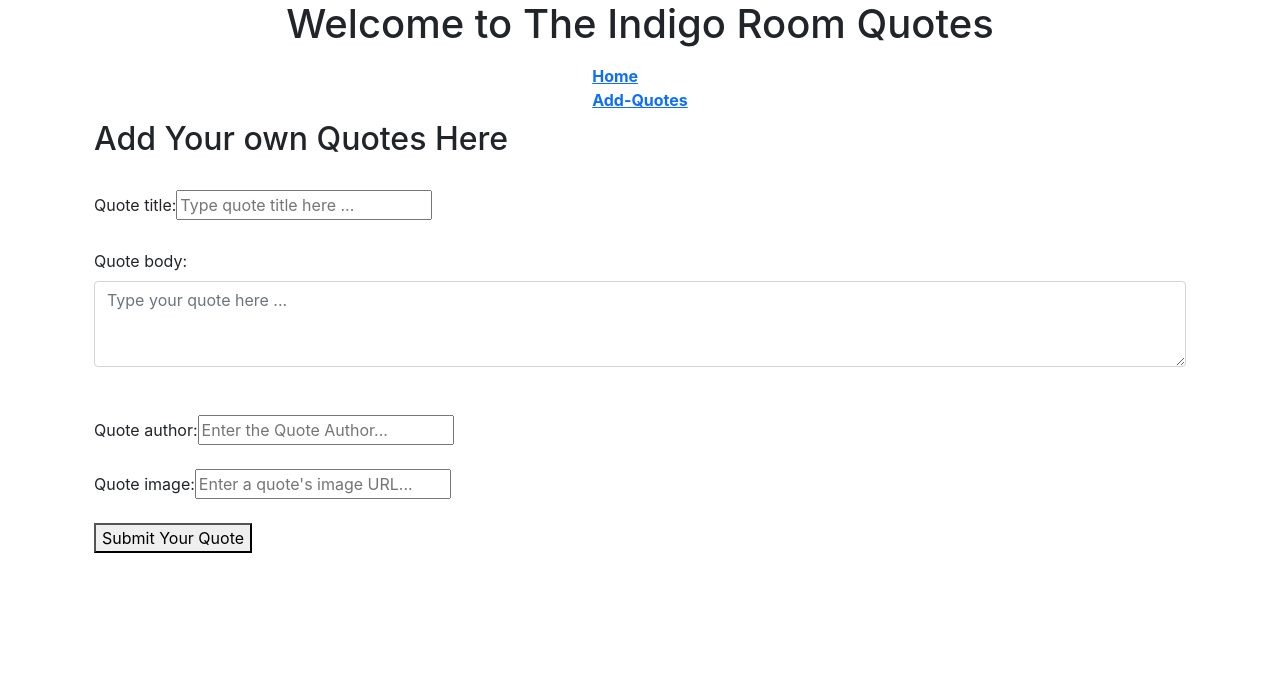
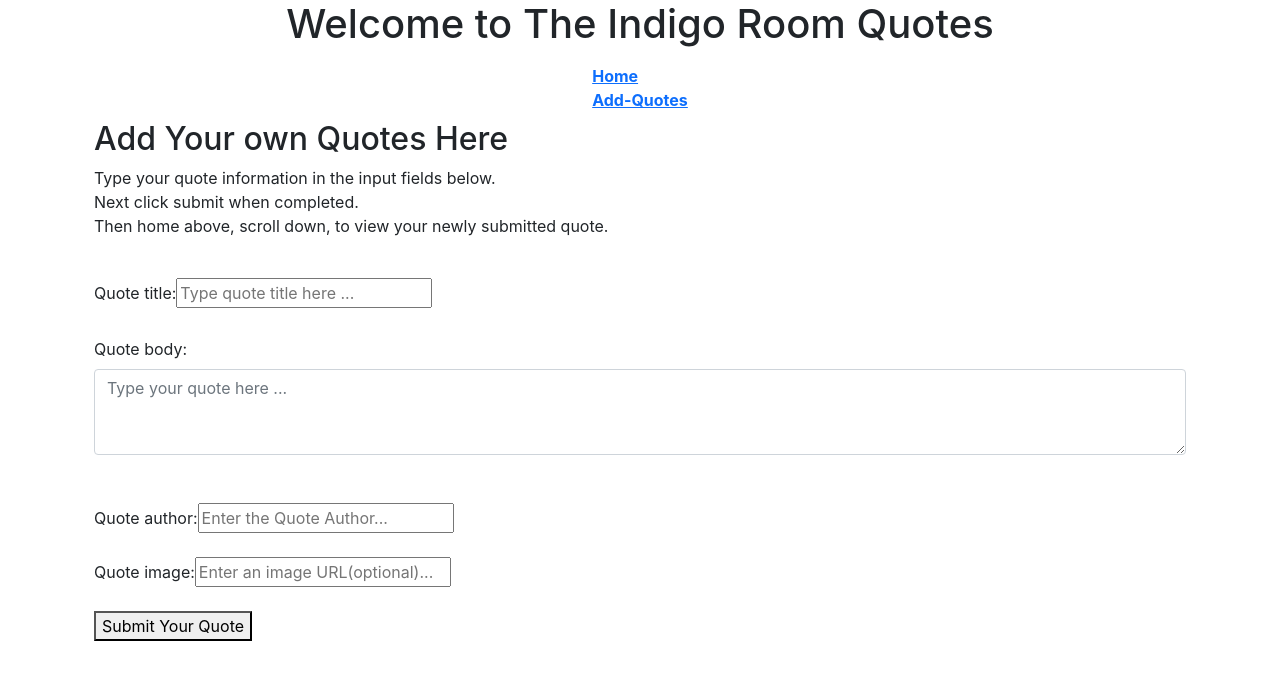
Before and after one commit to Sharon-SydneyJ/the-inidigo-room-quotes, a React (Create React App) app: page /postquotes in a window 1280 px wide. Shown: the top 680 px of the page. Built offline with nearby package versions, Linux system fonts and the light colour scheme.

Commit message:
update submit instructions

```diff
--- a/src/Components/PostQuotes.js
+++ b/src/Components/PostQuotes.js
@@ -22,6 +22,7 @@ const PostQuotes = () => {
         }).then(() => {
             console.log('new quote posted');
             setIsLoading(false);
+
         })
 
     }
@@ -29,6 +30,9 @@ const PostQuotes = () => {
     return (
         <div className="post-quotes">
             <h2>Add Your own Quotes Here</h2>
+            <p>Type your quote information in the input fields below. <br />
+            Next click submit when completed. <br />
+            Then home above, scroll down, to view your newly submitted quote. </p>
             <br />
 
             <form onSubmit={ handleSubmit }>
@@ -67,7 +71,7 @@ const PostQuotes = () => {
                  <label> Quote image:</label>
                 <input
                 type="text"
-                placeholder="Enter a quote's image URL..."
+                placeholder="Enter an image URL(optional)..."
                 value={ image }
                 onChange={(e) => setImage(e.target.value)}
                 />
```
